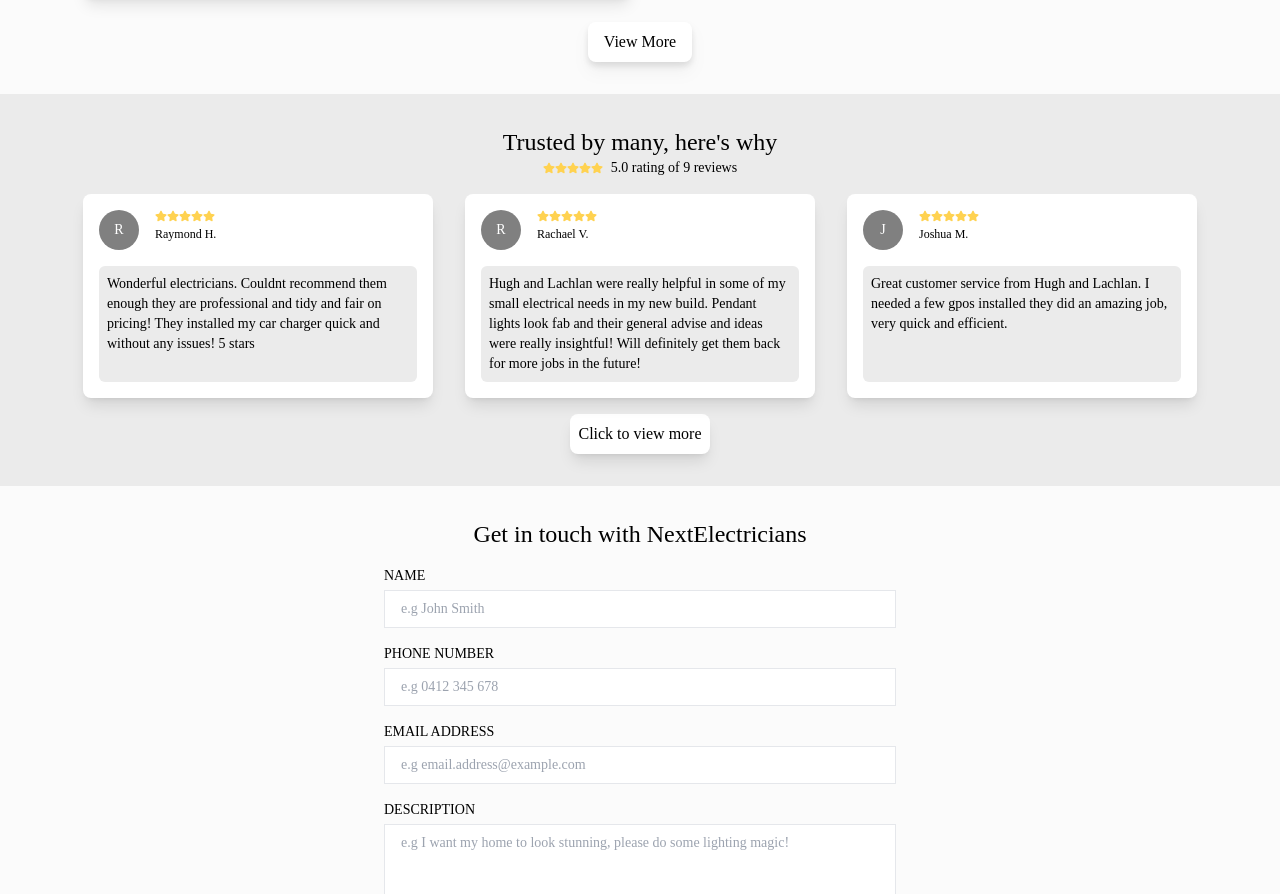
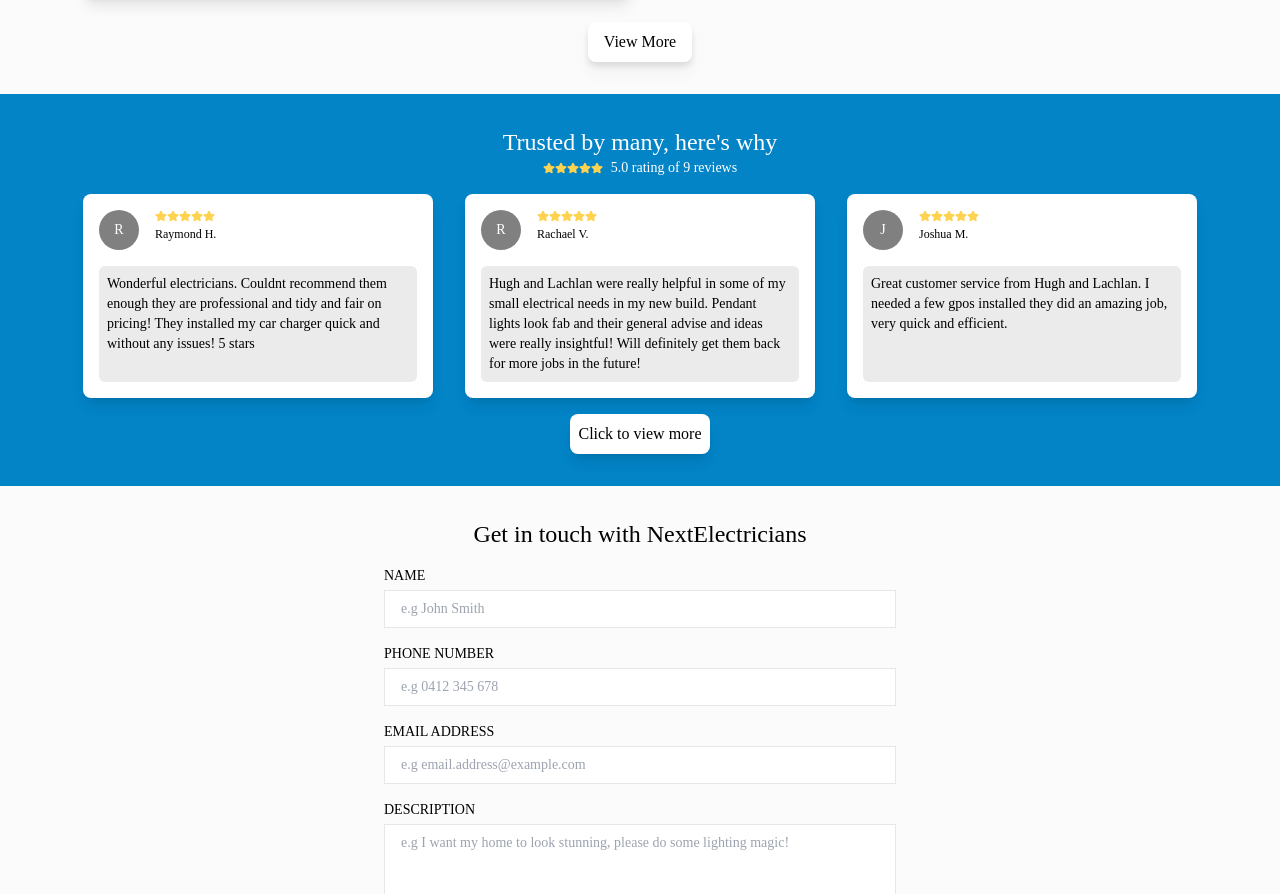
Before and after one commit to Wazmond/next-electricians, a Next.js app: page / in a window 1280 px wide. Shown: the part 2450-3344 px from the top of the page. Built offline with nearby package versions, Linux system fonts and the light colour scheme; a web font is replaced by a local one.

Commit message:
Experimenting with a bg change on testimonials so its blue. Logo is blue so figured blue would be nice. Not sure how I feel, but I like how its not just mono on the background.

```diff
--- a/src/app/(frontend)/pages/home/testimonials/index.tsx
+++ b/src/app/(frontend)/pages/home/testimonials/index.tsx
@@ -6,13 +6,13 @@
 const Testimonials = () => {
   return (
     <div
-      className={`flex flex-col justify-center items-center font-robotoSerif py-8 bg-mono-200 w-full gap-4`}
+      className={`flex flex-col justify-center items-center font-robotoSerif py-8 bg-sky-600 w-full gap-4`}
     >
       <div>
-        <h2>{`Trusted by many, here's why`}</h2>
+        <h2 className="text-white">{`Trusted by many, here's why`}</h2>
         <div className={`flex flex-row justify-center items-center gap-2`}>
           <Stars size={12} color={'#ffd250'} gap={'[2px]'} />
-          <p className={`text-sm`}>5.0 rating of 9 reviews</p>
+          <p className={`text-sm text-white`}>5.0 rating of 9 reviews</p>
         </div>
       </div>
 
```
